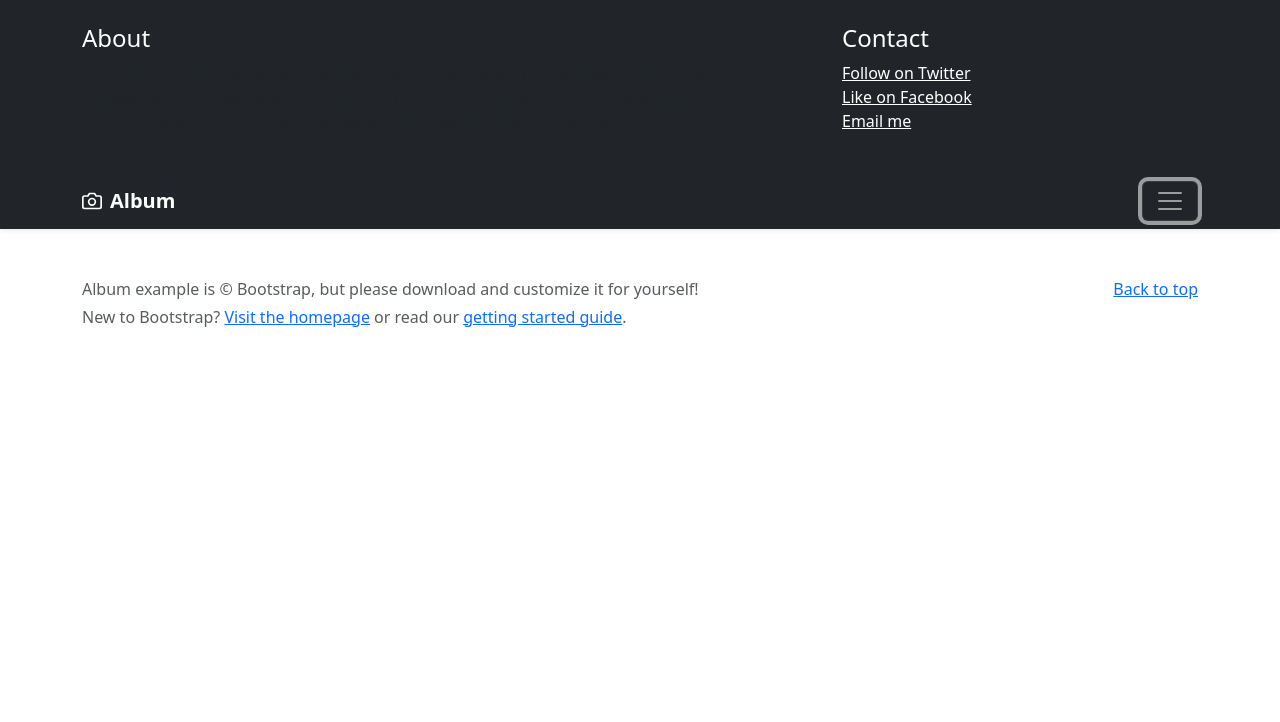
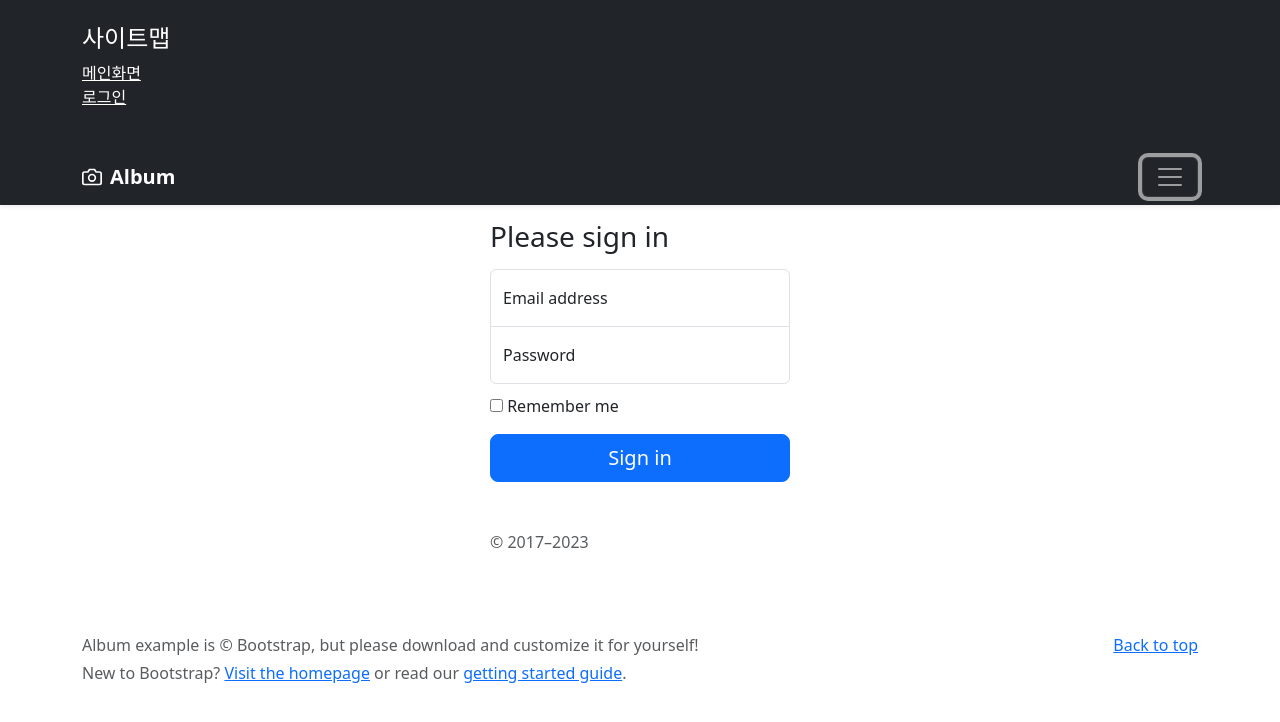
Before and after one commit to DataByIO/Template_Vue3, a Vue app: page /login in a window 1280 px wide. Both pictures are taken after a click on the button "Toggle navigation". Shown: the top 722 px of the page. Built offline with nearby package versions, Linux system fonts and the light colour scheme.

Commit message:
KIMDONGMIN: router.js separation and header Logout implement

```diff
--- a/package.json
+++ b/package.json
@@ -12,7 +12,8 @@
     "core-js": "^3.8.3",
     "vue": "^3.2.13",
     "vue-router": "^4.5.0",
-    "vue3-router": "^1.0.1"
+    "vue3-router": "^1.0.1",
+    "vuex": "^4.0.2"
   },
   "devDependencies": {
     "@babel/core": "^7.12.16",
--- a/src/components/VueHeader.vue
+++ b/src/components/VueHeader.vue
@@ -3,16 +3,16 @@
     <div class="collapse bg-dark" id="navbarHeader">
       <div class="container">
         <div class="row">
-          <div class="col-sm-8 col-md-7 py-4">
-            <h4 class="text-white">About</h4>
-            <p class="text-muted">Add some information about the album below, the author, or any other background context. Make it a few sentences long so folks can pick up some informative tidbits. Then, link them off to some social networking sites or contact information.</p>
-          </div>
-          <div class="col-sm-4 offset-md-1 py-4">
-            <h4 class="text-white">Contact</h4>
+          <div class="col-sm-4 py-4">
+            <h4 class="text-white">사이트맵</h4>
             <ul class="list-unstyled">
-              <li><a href="#" class="text-white">Follow on Twitter</a></li>
-              <li><a href="#" class="text-white">Like on Facebook</a></li>
-              <li><a href="#" class="text-white">Email me</a></li>
+              <li>
+                <router-link to="/" class="text-white">메인화면</router-link>
+              </li>
+              <li>
+                <router-link to="/login" class="text-white" v-if="!$store.state.account.id">로그인</router-link><!-- store영역에 값이 없으면 로그인 버튼 활성화 -->
+                <a to="/login" class="text-white" @click="logout()" v-else>로그아웃</a> <!-- store영역에 반대로 값이 있다면 로그아웃 버튼 활성화 -->
+              </li>
             </ul>
           </div>
         </div>
@@ -33,7 +33,17 @@
 </template>
 
 <script>
+import store from "@/scripts/store";
+import router from "@/scripts/router";
+
 export default {
-  name: 'VueHeader'
+  name: 'VueHeader',
+  setup(){
+    const logout = () => {
+      store.commit("setAccount",0)
+      router.push({path:"/"});
+    }
+    return {logout};
+  }
 }
 </script>
--- /dev/null
+++ b/src/pages/VueLogin.vue
@@ -0,0 +1,76 @@
+<template>
+  <div class="form-signin w-100 m-auto">
+    <h1 class="h3 mb-3 fw-normal">Please sign in</h1>
+    <div class="form-floating">
+      <input type="email" class="form-control" id="floatingInput" placeholder="name@example.com"
+             v-model="state.from.email">
+      <label for="floatingInput">Email address</label>
+    </div>
+    <div class="form-floating">
+      <input type="password" class="form-control" id="floatingPassword" placeholder="Password"
+             v-model="state.from.password">
+      <label for="floatingPassword">Password</label>
+    </div>
+
+    <div class="checkbox mb-3">
+      <label>
+        <input type="checkbox" value="remember-me"> Remember me
+      </label>
+    </div>
+    <button class="w-100 btn btn-lg btn-primary" @click="submit()">Sign in</button>
+    <p class="mt-5 mb-3 text-muted">&copy; 2017–2023</p>
+  </div>
+</template>
+
+<script>
+import {reactive} from "vue";
+import axios from "axios";
+import store from "@/scripts/store";
+import router from "@/scripts/router";
+
+export default {
+  setup() {
+    //variable: state.from
+    const state = reactive({
+      from: {
+        email: "",
+        password: ""
+      }
+    })
+    //Function: @click="submit()
+    const submit = () => {//submit이라는 Function 선언
+      axios.post("/api/account/login", state.from).then((res) => {//axios를 이용하여 프론트엔드 단 데이터를 /api/account/login로 보내는데 state.from항목들을 보낼거다.
+        //통신 완료시 store에 해당 id 정보를 넣어줌.
+        store.commit('setAccount', res.data)
+        router.push({path: "/"});
+        window.alert("로그인하였습니다.");
+      })
+
+    }
+    return {state, submit}
+  }
+}
+</script>
+
+<style>
+.form-signin {
+  max-width: 330px;
+  padding: 15px;
+}
+
+.form-signin .form-floating:focus-within {
+  z-index: 2;
+}
+
+.form-signin input[type="email"] {
+  margin-bottom: -1px;
+  border-bottom-right-radius: 0;
+  border-bottom-left-radius: 0;
+}
+
+.form-signin input[type="password"] {
+  margin-bottom: 10px;
+  border-top-left-radius: 0;
+  border-top-right-radius: 0;
+}
+</style>
--- /dev/null
+++ b/src/scripts/router.js
@@ -0,0 +1,15 @@
+import VueHome from "@/pages/VueHome.vue";
+import VueLogin from "@/pages/VueLogin.vue";
+import {createRouter, createWebHistory} from "vue-router";
+
+const routes = [
+    {path: '/', component: VueHome},
+    {path: '/login', component: VueLogin}
+]
+
+const router = createRouter({
+    history: createWebHistory(),
+    routes
+})
+
+export default router;
--- /dev/null
+++ b/src/scripts/store.js
@@ -0,0 +1,33 @@
+import { createStore } from 'vuex'
+
+/*************************************************************
+ /* SYSTEM NAME      : scripts
+ /* PROGRAM NAME     : store.js
+ /* DESCRIPTION      : Vuex는 Vue.js에서 사용하는 상태 관리 라이브러리, 모든 데이터 통신을 한 곳에서 중앙 집중식으로 관리하는 패턴
+                       https://ccambo.github.io/Dev/Vue/5.what-is-the-store-in-vuex/
+ /* MODIFIVATION LOG :
+ /* DATA         AUTHOR          DESC.
+ /*--------     ---------    ----------------------
+ /*2025.03.21   KIMDONGMIN   INTIAL RELEASE
+ /*2025.03.21   KIMDONGMIN   Vue Vuex(store) Add
+ /*************************************************************/
+
+// Create a new store instance.
+const store = createStore({
+    state () {
+        return {
+            account: {
+                id: 0
+            }
+        }
+    },
+    //commit('함수명, ‘전달인자’)` 방식으로 호출
+    //State 변경을 담당한다. 반드시 Mutation을 통해서만 State를 변경해야 한다
+    mutations: {
+            setAccount(state, payload){
+                state.account.id = payload;
+            }
+    }
+})
+
+export default store;
```
Also changed, not shown: src/main.js (+15 -10 lines), 1 other file (tests, documents, lock files or other folders).
